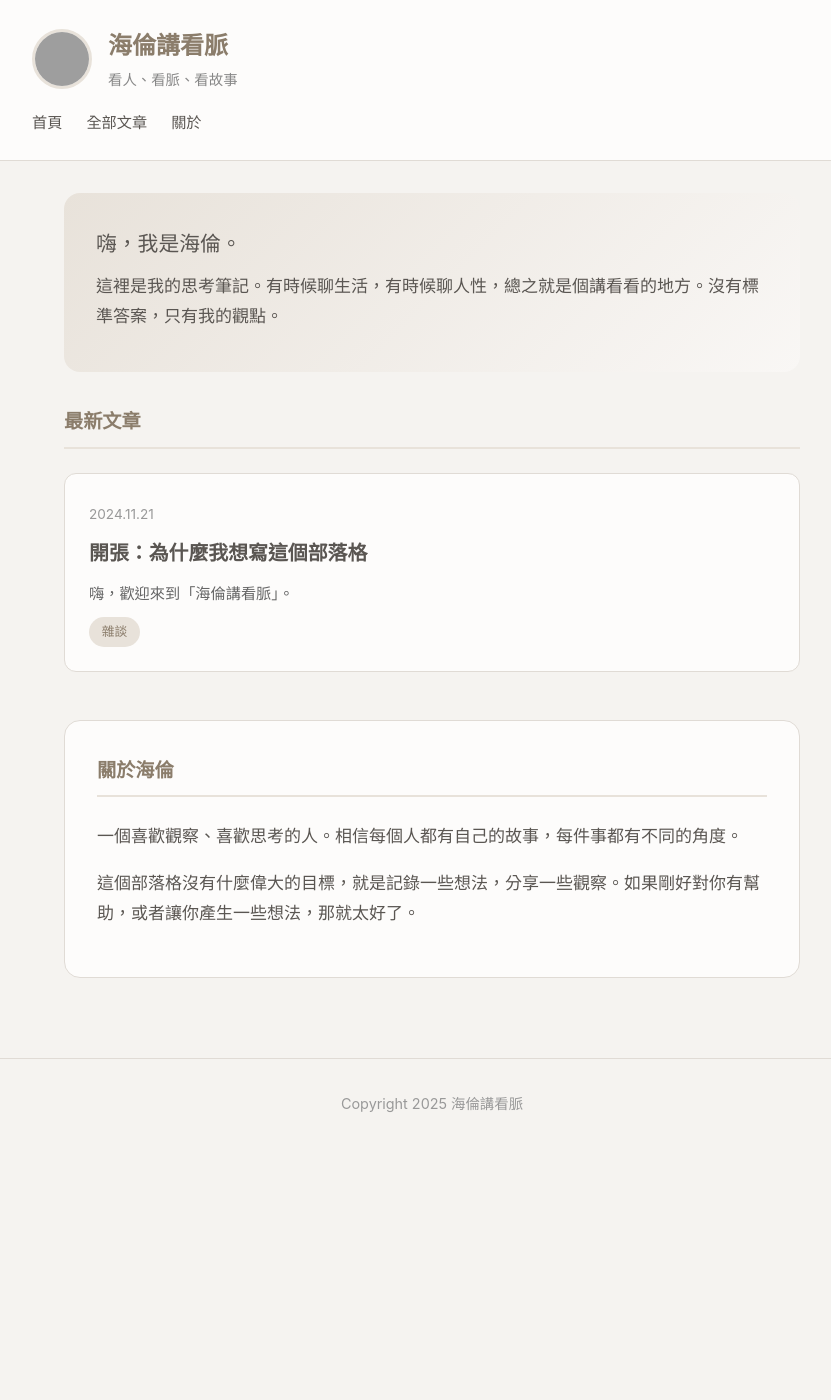
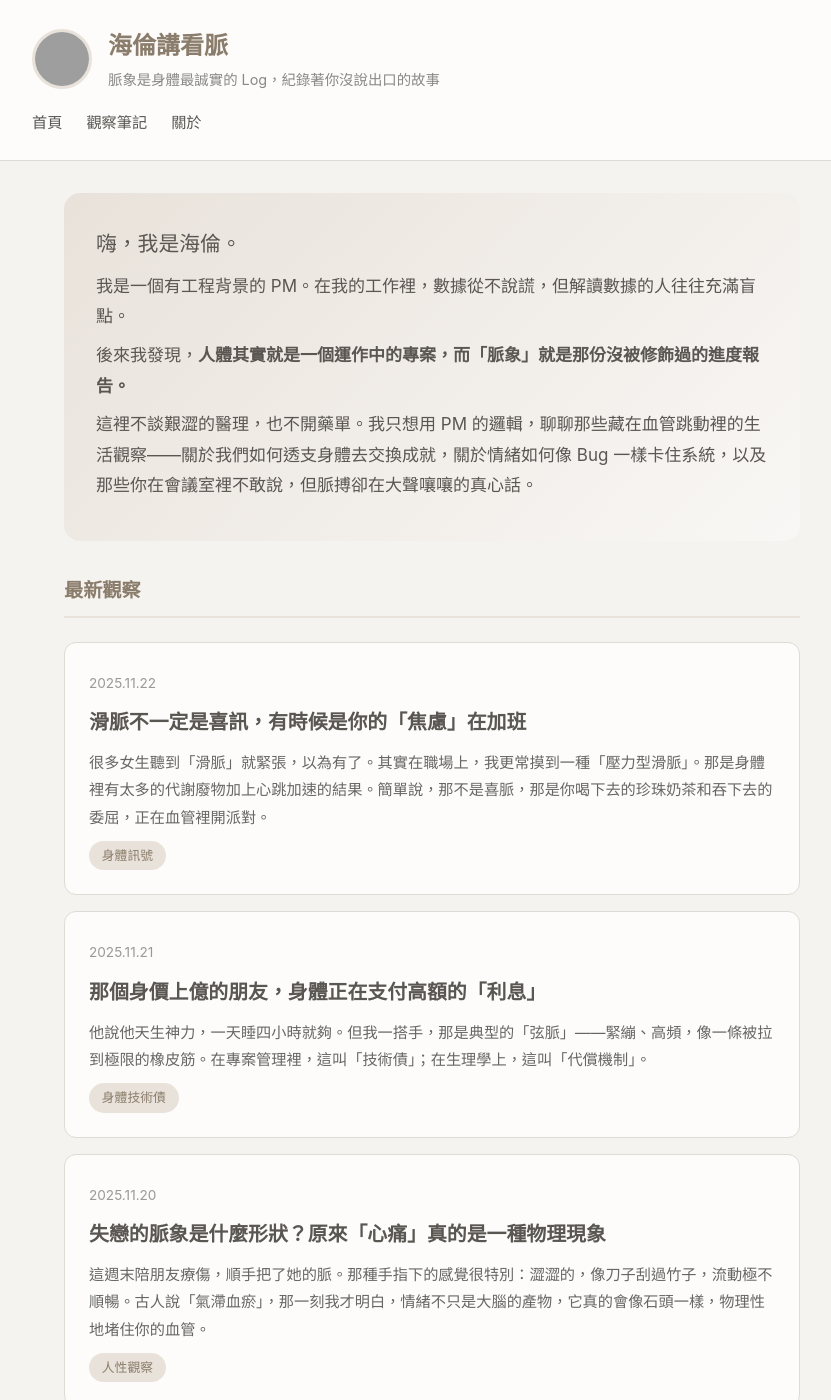
Before and after one commit to hathor-hua/helen, a Jekyll site: the page built from index.html, in a window 1280 px wide and 1400 px high. Shown: the whole window, without its empty margins (208-1039 px from the left). Built offline with Jekyll 4.4.1, drawn with Linux system fonts in a browser that asks for light colours; some of the changed text lies outside the part shown; grey boxes are pictures that could not be loaded.

Commit message:
更新網站定位與新增三篇文章
- 新定位：PM 的身體觀察筆記
- 新 Slogan：脈象是身體最誠實的 Log
- 新增文章：失戀的脈象（澀脈與心痛）
- 新增文章：身體技術債（弦脈與代償）
- 新增文章：焦慮與滑脈（壓力型滑脈）
- 更新首頁介紹與關於我

```diff
--- a/_config.yml
+++ b/_config.yml
@@ -1,6 +1,7 @@
 # 海倫講看脈 - Jekyll 設定
 title: 海倫講看脈
-description: 看人、看脈、看故事
+description: 脈象是身體最誠實的 Log，紀錄著你沒說出口的故事
+tagline: PM 的身體觀察筆記
 url: "https://helen.tw"
 baseurl: ""
 
--- a/_includes/header.html
+++ b/_includes/header.html
@@ -8,7 +8,7 @@
     </div>
     <nav aria-label="主要導覽">
         <a href="{{ '/' | relative_url }}">首頁</a>
-        <a href="{{ '/archive' | relative_url }}">全部文章</a>
+        <a href="{{ '/archive' | relative_url }}">觀察筆記</a>
         <a href="{{ '/#about' | relative_url }}">關於</a>
     </nav>
 </header>
--- a/_posts/2024-11-21-hello-world.md
+++ /dev/null
@@ -1,37 +0,0 @@
----
-title: "開張：為什麼我想寫這個部落格"
-date: 2024-11-21
-tags: [雜談]
-description: "每個人都有自己看世界的角度。這裡沒有什麼偉大的目標，就是記錄一些想法，分享一些觀察。"
----
-
-嗨，歡迎來到「海倫講看脈」。
-
-每個人都有自己看世界的角度，而這裡就是我講看看的地方。
-
-## 為什麼叫「講看脈」？
-
-「講看脈」其實是台語「講看看」的諧音，意思就是「來說說看」、「發表一下看法」。帶著一種輕鬆、委婉的語氣。
-
-我喜歡這種不那麼嚴肅的感覺。不是什麼專家權威，就是一個人對事情的觀察和想法。
-
-## 這裡會寫什麼？
-
-說實話，我也不確定。可能是：
-
-- 對生活的觀察
-- 對人性的思考
-- 遇到的故事
-- 或者只是單純想記錄的事
-
-總之，這裡沒有什麼標準答案，只有我的視角和思考。
-
-## 最後
-
-感謝你願意花時間看到這裡。
-
-希望這個小角落能成為一個可以慢慢品味的地方。
-
-泡杯茶，我們慢慢聊。
-
-— 海倫
--- /dev/null
+++ b/_posts/2025-11-20-heartbreak-physics.md
@@ -0,0 +1,55 @@
+---
+title: "失戀的脈象是什麼形狀？原來「心痛」真的是一種物理現象"
+date: 2025-11-20
+tags: [人性觀察]
+description: "這週末陪朋友療傷，順手把了她的脈。那種手指下的感覺很特別：澀澀的，像刀子刮過竹子，流動極不順暢。古人說「氣滯血瘀」，那一刻我才明白，情緒不只是大腦的產物，它真的會像石頭一樣，物理性地堵住你的血管。"
+---
+
+這週末陪朋友療傷。
+
+她剛結束一段三年的感情，眼睛腫得像核桃，但嘴上還是說「我沒事」。
+
+我什麼都沒說，只是順手把了她的脈。
+
+## 那種感覺很特別
+
+手指下的脈，澀澀的，像刀子刮過竹子。血液的流動極不順暢，每一下跳動都帶著阻力。
+
+這在中醫叫「澀脈」，古書上說是「氣滯血瘀」的表現。
+
+那一刻我才真正明白：**情緒不只是大腦裡的電訊號，它真的會像石頭一樣，物理性地堵住你的血管。**
+
+## 心痛不是形容詞
+
+我們常說「心痛」、「心碎」，以為那只是一種比喻。
+
+但從脈象來看，這些詞其實是非常精準的描述。
+
+當一個人承受巨大的情緒衝擊時，身體會啟動一連串的防禦機制：
+- 交感神經興奮，血管收縮
+- 壓力荷爾蒙飆升，血液變得黏稠
+- 氣機鬱結，循環變慢
+
+這些反應加總起來，就是那種「澀」的感覺。
+
+## PM 的觀點
+
+如果把人體當成一個系統，情緒就是那個最容易被忽略的 Input。
+
+我們總以為情緒是「軟性」的東西，不像飲食、睡眠那麼「實在」。
+
+但身體不這麼認為。
+
+對身體來說，**你心裡的委屈和你吃下去的垃圾食物，造成的堵塞是一樣真實的。**
+
+## 後來
+
+我沒有跟朋友說這些。
+
+只是倒了杯熱茶給她，陪她坐了一個下午。
+
+有時候，讓血液重新流動起來的方式，不是吃藥，是有人願意聽你說話。
+
+---
+
+*這篇不是醫療建議，只是一個 PM 對身體訊號的觀察筆記。*
--- /dev/null
+++ b/_posts/2025-11-21-technical-debt.md
@@ -0,0 +1,78 @@
+---
+title: "那個身價上億的朋友，身體正在支付高額的「利息」"
+date: 2025-11-21
+tags: [身體技術債]
+description: "他說他天生神力，一天睡四小時就夠。但我一搭手，那是典型的「弦脈」——緊繃、高頻，像一條被拉到極限的橡皮筋。在專案管理裡，這叫「技術債」；在生理學上，這叫「代償機制」。"
+---
+
+上週跟一個創業朋友吃飯。
+
+他公司剛完成 B 輪，估值破億。整頓飯他接了四通電話，回了十幾條訊息，但精神看起來還是很亢奮。
+
+「我天生神力，」他說，「一天睡四小時就夠。」
+
+飯後我順手把了一下他的脈。
+
+## 那是一條被拉到極限的橡皮筋
+
+手指下的感覺非常清晰：緊、繃、快。
+
+這在中醫叫「弦脈」，像按在琴弦上，每一下跳動都帶著張力。
+
+這種脈象通常出現在：
+- 長期壓力過大的人
+- 肝氣鬱結、情緒緊繃的人
+- 身體處於高度警戒狀態的人
+
+簡單說，他的身體一直處於「備戰模式」，從來沒有真正放鬆過。
+
+## 技術債的概念
+
+在軟體開發裡，有個詞叫「技術債 (Technical Debt)」。
+
+意思是：為了趕進度，你先用了一個不太乾淨的解法。系統現在能跑，但未來你得花更多時間去還這筆債。
+
+**身體也有技術債。**
+
+當你睡眠不足時，身體會分泌更多皮質醇和腎上腺素來維持運作。這就像是在跟未來的自己「借錢」。
+
+短期內，你確實感覺精力充沛。
+
+但這些荷爾蒙是有「利息」的：
+- 血管持續收縮，血壓升高
+- 免疫系統被抑制
+- 修復機制被延後
+
+## 代償機制
+
+在生理學上，這叫「代償機制 (Compensation)」。
+
+系統還沒崩潰，不是因為它很健康，是因為它在挪用其他資源來補洞。
+
+就像一家公司，營收很漂亮，但現金流是負的。表面風光，底子已經空了。
+
+## 我跟他說了什麼？
+
+什麼都沒說。
+
+因為這種話，說了也沒用。
+
+一個正在衝刺的創業者，你跟他說「要多休息」，就像跟一個正在打仗的將軍說「要注意安全」一樣。
+
+他知道，但他停不下來。
+
+我只是在心裡默默記下：等他哪天願意停下來的時候，再好好聊聊。
+
+## 給正在透支的你
+
+如果你也是那種「天生神力」的人，我想說的是：
+
+你現在感覺良好，不代表身體沒有在記帳。
+
+那些被跳過的睡眠、被忽略的疲勞、被壓下去的情緒，身體都記得。
+
+它只是還沒跟你討而已。
+
+---
+
+*這篇不是醫療建議，只是一個 PM 對身體訊號的觀察筆記。*
--- /dev/null
+++ b/_posts/2025-11-22-anxiety-pulse.md
@@ -0,0 +1,82 @@
+---
+title: "滑脈不一定是喜訊，有時候是你的「焦慮」在加班"
+date: 2025-11-22
+tags: [身體訊號]
+description: "很多女生聽到「滑脈」就緊張，以為有了。其實在職場上，我更常摸到一種「壓力型滑脈」。那是身體裡有太多的代謝廢物加上心跳加速的結果。簡單說，那不是喜脈，那是你喝下去的珍珠奶茶和吞下去的委屈，正在血管裡開派對。"
+---
+
+前陣子幫一個女同事把脈，她嚇了一跳。
+
+「滑脈？我該不會是......」
+
+看著她驚恐的表情，我趕緊解釋：不是你想的那樣。
+
+## 滑脈的真相
+
+在傳統觀念裡，「滑脈」常被聯想到懷孕。
+
+滑脈的特徵是：圓滑流利，像珠子在盤子裡滾動，來去非常順暢。
+
+但這個脈象其實有很多成因：
+- 懷孕（是的，這是其中之一）
+- 痰濕體質（體內代謝廢物多）
+- 食積（吃太多消化不了）
+- 還有一種，叫做**焦慮**
+
+## 壓力型滑脈
+
+我在辦公室裡摸到的滑脈，大多不是喜脈。
+
+那是一種「壓力型滑脈」：
+
+身體長期處於緊張狀態，交感神經興奮，心跳加速。同時，因為久坐、少動、亂吃，體內累積了大量的「痰濕」（用現代話說，就是代謝廢物和發炎因子）。
+
+這兩個因素加在一起，脈象就會變得又滑又快。
+
+**簡單說，那不是喜脈，那是你喝下去的珍珠奶茶和吞下去的委屈，正在血管裡開派對。**
+
+## 焦慮是會具象化的
+
+很多人以為焦慮只是一種「心理狀態」，忍一忍就過去了。
+
+但身體不這麼想。
+
+當你焦慮的時候：
+- 心跳加速，血流變快
+- 消化功能下降，食物堆積
+- 代謝變差，廢物累積
+- 肌肉緊繃，循環受阻
+
+這些變化，全部都會反映在脈象上。
+
+**焦慮不是虛的，它會在你的身體裡留下非常具體的痕跡。**
+
+## 那該怎麼辦？
+
+這位同事後來問我：「所以我該怎麼辦？」
+
+我的回答是：「妳今天喝了幾杯奶茶？」
+
+她愣了一下：「兩杯......」
+
+「那先從這裡開始吧。」
+
+有時候，改善身體狀態不需要什麼大動作。
+
+先把那些「假裝沒事」的小習慣戒掉，身體自然會給你回應。
+
+## PM 的觀點
+
+在專案管理裡，我們很重視「Leading Indicator」——那些能提前預警的指標。
+
+脈象就是身體的 Leading Indicator。
+
+它不會等到你真的病倒才告訴你。它每天都在報告，只是我們通常選擇已讀不回。
+
+下次當你覺得焦慮的時候，不妨把手指放在手腕上，感受一下。
+
+你的身體正在告訴你什麼？
+
+---
+
+*這篇不是醫療建議，只是一個 PM 對身體訊號的觀察筆記。*
--- a/index.html
+++ b/index.html
@@ -1,22 +1,24 @@
 ---
 layout: default
-title: 生活觀察與思考筆記
-description: 海倫講看脈 - 一個分享生活觀察、人性思考與個人見解的部落格。用輕鬆的方式，講看看各種事情。
+title: PM 的身體觀察筆記
+description: 海倫講看脈 - 我是海倫，理科腦 PM。這裡沒有艱澀的醫理，只有對身體訊號的觀察。分享那些關於職場、情緒與脈象背後的真實故事。
 ---
 
 <section class="intro" aria-label="簡介">
     <p>嗨，我是海倫。</p>
-    <p>這裡是我的思考筆記。有時候聊生活，有時候聊人性，總之就是個講看看的地方。沒有標準答案，只有我的觀點。</p>
+    <p>我是一個有工程背景的 PM。在我的工作裡，數據從不說謊，但解讀數據的人往往充滿盲點。</p>
+    <p>後來我發現，<strong>人體其實就是一個運作中的專案，而「脈象」就是那份沒被修飾過的進度報告。</strong></p>
+    <p>這裡不談艱澀的醫理，也不開藥單。我只想用 PM 的邏輯，聊聊那些藏在血管跳動裡的生活觀察——關於我們如何透支身體去交換成就，關於情緒如何像 Bug 一樣卡住系統，以及那些你在會議室裡不敢說，但脈搏卻在大聲嚷嚷的真心話。</p>
 </section>
 
 <section class="posts" aria-label="文章列表">
-    <h2>最新文章</h2>
+    <h2>最新觀察</h2>
 
     {% for post in site.posts limit:10 %}
     <article class="post-card">
         <time class="date" datetime="{{ post.date | date_to_xmlschema }}">{{ post.date | date: "%Y.%m.%d" }}</time>
         <h3><a href="{{ post.url | relative_url }}">{{ post.title }}</a></h3>
-        <p class="excerpt">{{ post.excerpt | strip_html | truncate: 100 }}</p>
+        <p class="excerpt">{{ post.description | default: post.excerpt | strip_html | truncate: 150 }}</p>
         {% for tag in post.tags %}
         <span class="tag">{{ tag }}</span>
         {% endfor %}
@@ -27,6 +29,7 @@ description: 海倫講看脈 - 一個分享生活觀察、人性思考與個人
 
 <section id="about" class="about" aria-label="關於作者">
     <h2>關於海倫</h2>
-    <p>一個喜歡觀察、喜歡思考的人。相信每個人都有自己的故事，每件事都有不同的角度。</p>
-    <p>這個部落格沒有什麼偉大的目標，就是記錄一些想法，分享一些觀察。如果剛好對你有幫助，或者讓你產生一些想法，那就太好了。</p>
+    <p>產品經理 (PM)，理科腦，身體訊號觀察家。</p>
+    <p>喜歡用邏輯去拆解感性的訊號。相信身體比大腦誠實，脈象比履歷表更能說明一個人的狀態。</p>
+    <p>在這裡，我們不談對錯，只談觀察。試著從脈搏的跳動中，聽懂那些身體想告訴你的事。</p>
 </section>
```
